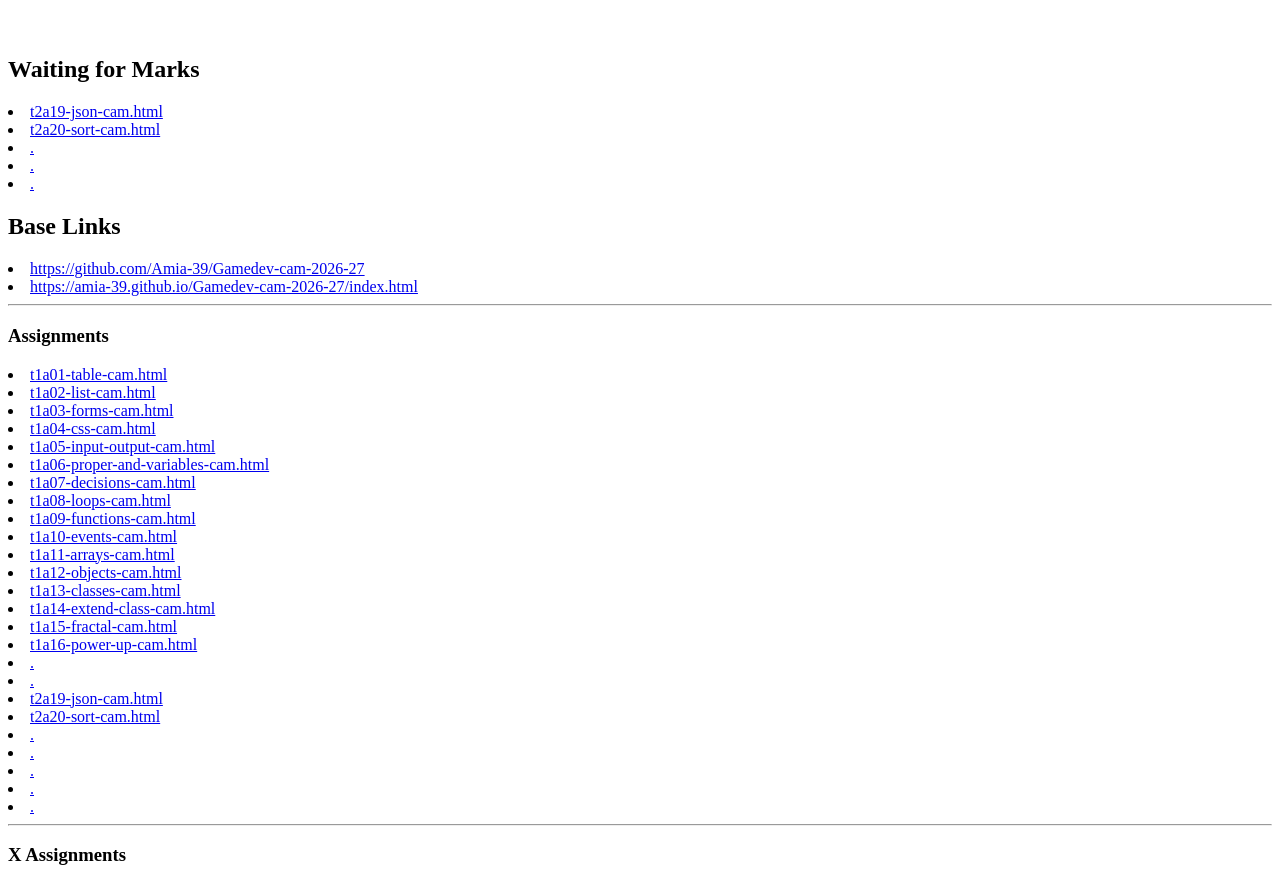
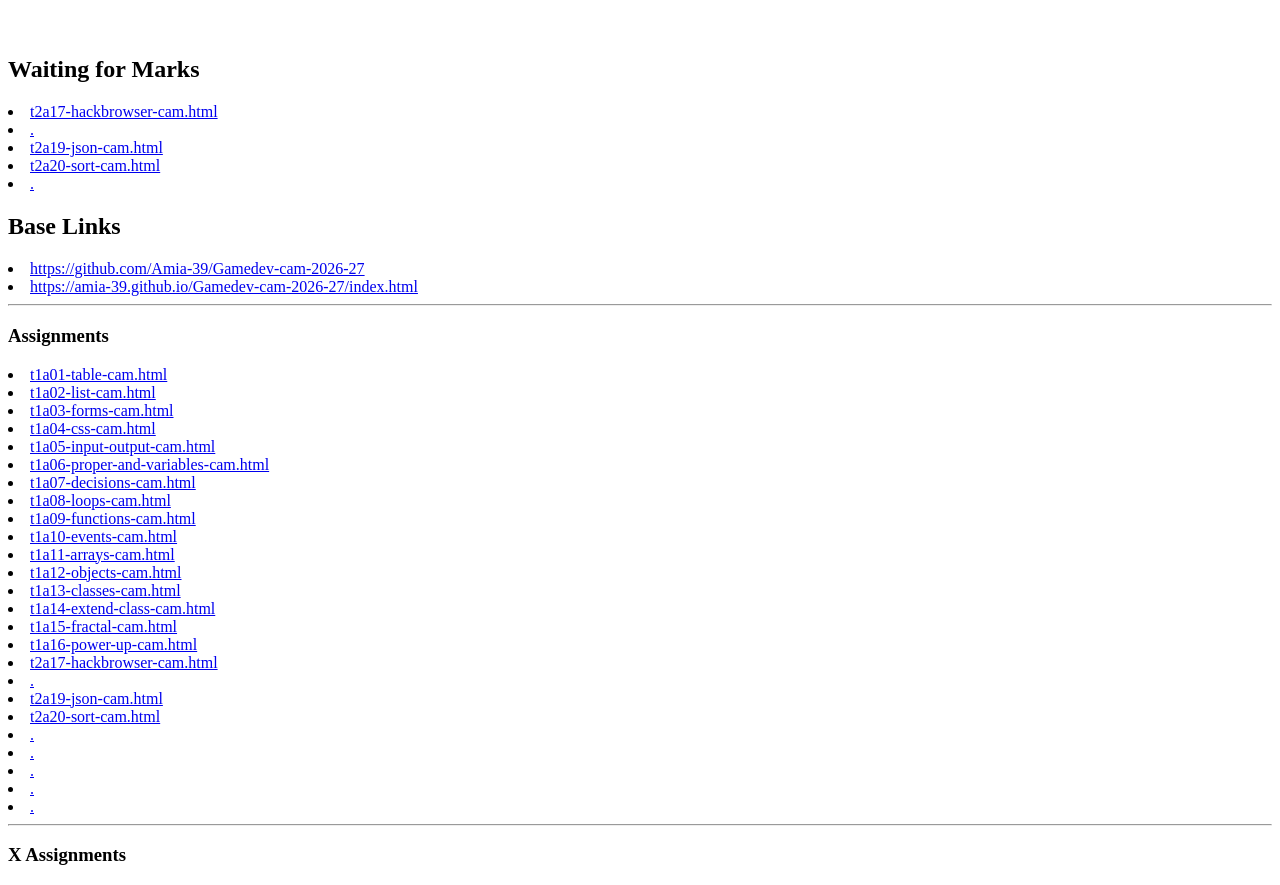
Before and after one commit to Amia-39/Gamedev-cam-2026-27, a plain HTML site: page index.html in a window 1280 px wide. Shown: the part 48-933 px from the top of the page. Drawn offline with Linux system fonts and the light colour scheme.

Commit message:
Update index.html

```diff
--- a/index.html
+++ b/index.html
@@ -3,10 +3,10 @@
 
 <h2>Waiting for Marks</h2>
 
+<li><a href="https://amia-39.github.io/Gamedev-cam-2026-27/public/t2a17-hackbrowser-cam.html">t2a17-hackbrowser-cam.html</a>
+<li><a href="https://amia-39.github.io/Gamedev-cam-2026-27/public/">.</a>
 <li><a href="https://amia-39.github.io/Gamedev-cam-2026-27/public/t2a19-json-cam.html">t2a19-json-cam.html</a>
 <li><a href="https://amia-39.github.io/Gamedev-cam-2026-27/public/t2a20-sort-cam.html">t2a20-sort-cam.html</a>
-<li><a href="https://amia-39.github.io/Gamedev-cam-2026-27/public/">.</a>
-<li><a href="https://amia-39.github.io/Gamedev-cam-2026-27/public/">.</a>
 <li><a href="https://amia-39.github.io/Gamedev-cam-2026-27/public/">.</a>
 
 <h2>Base Links</h2>
@@ -34,7 +34,7 @@
 <li><a href="https://amia-39.github.io/Gamedev-cam-2026-27/public/t1a14-extend-class-cam.html">t1a14-extend-class-cam.html</a>
 <li><a href="https://amia-39.github.io/Gamedev-cam-2026-27/public/t1a15-fractal-cam.html">t1a15-fractal-cam.html</a>
 <li><a href="https://amia-39.github.io/Gamedev-cam-2026-27/public/t1a16-power-up-cam.html">t1a16-power-up-cam.html</a>
-<li><a href="https://amia-39.github.io/Gamedev-cam-2026-27/public/">.</a>
+<li><a href="https://amia-39.github.io/Gamedev-cam-2026-27/public/t2a17-hackbrowser-cam.html">t2a17-hackbrowser-cam.html</a>
 <li><a href="https://amia-39.github.io/Gamedev-cam-2026-27/public/">.</a>
 <li><a href="https://amia-39.github.io/Gamedev-cam-2026-27/public/t2a19-json-cam.html">t2a19-json-cam.html</a>
 <li><a href="https://amia-39.github.io/Gamedev-cam-2026-27/public/t2a20-sort-cam.html">t2a20-sort-cam.html</a>
```
